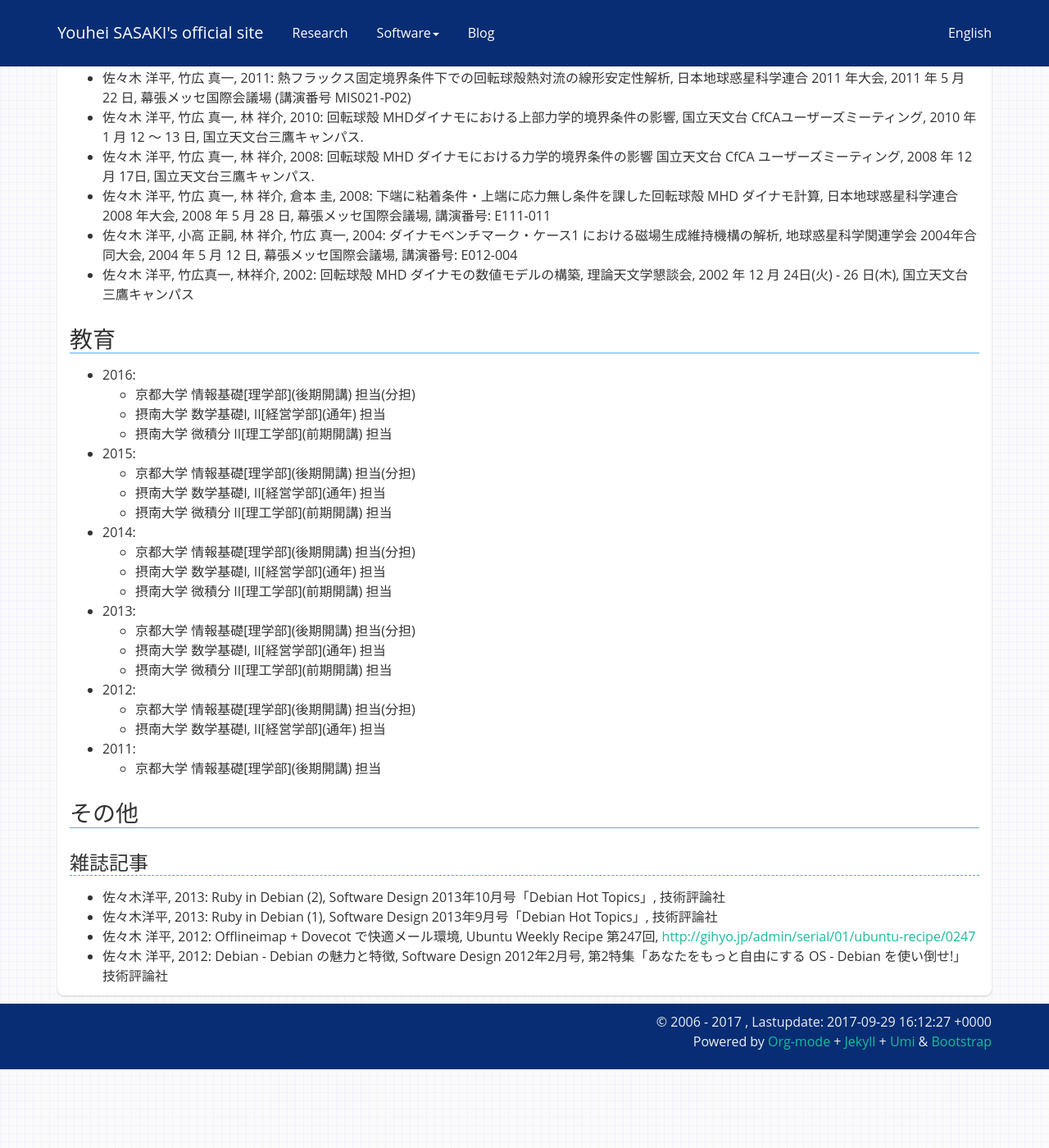
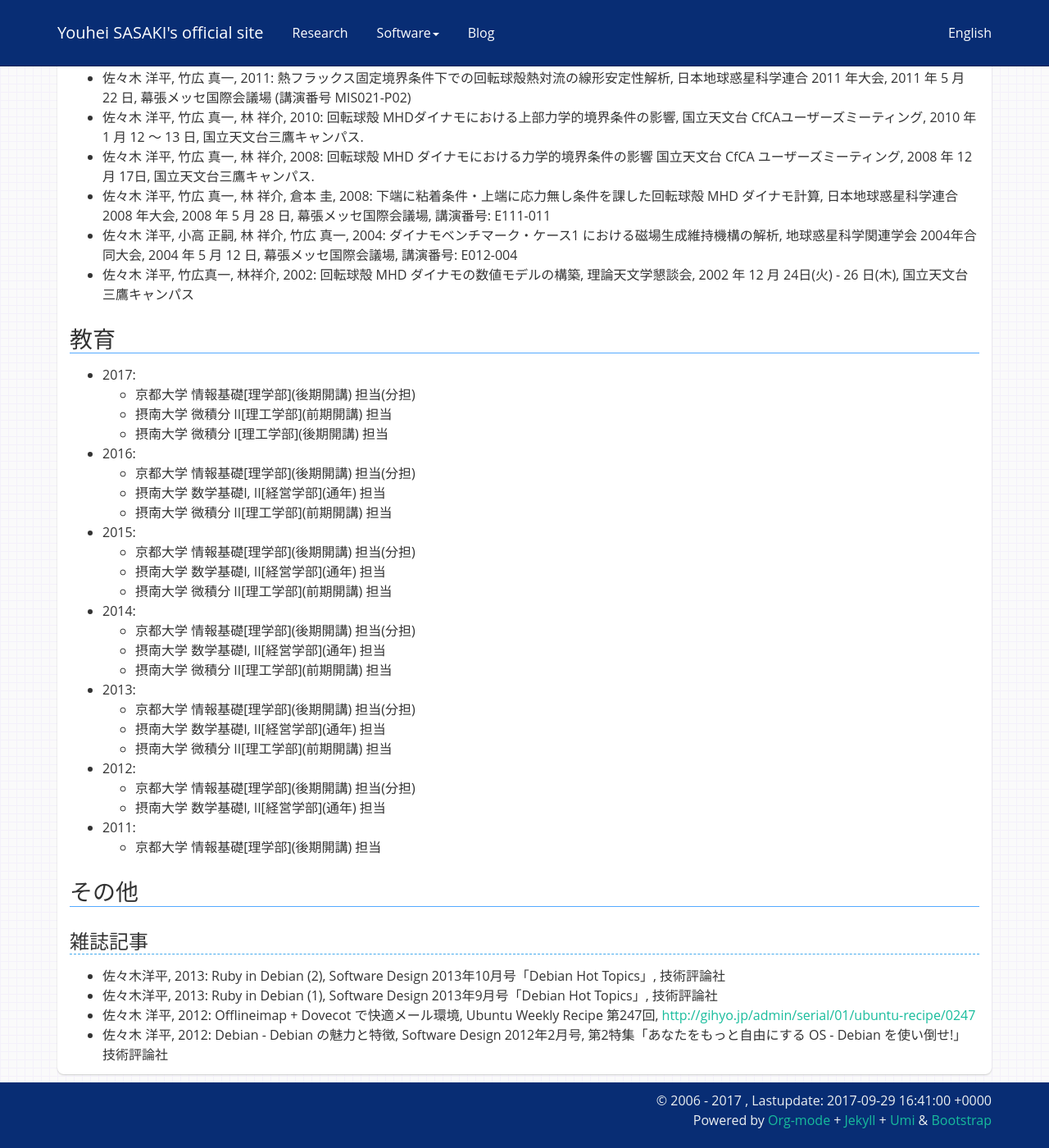
Before and after one commit to uwabami/uwabami.github.io, a Jekyll site: the page built from research/index.html, in a window 1280 px wide and 1400 px high, scrolled down 4318 px. Shown: the whole window at 82% size. Built offline with Jekyll 4.4.1, drawn with Linux system fonts in a browser that asks for light colours; before the commit the page ends 5622 px from its top, so only the background shows below that.

Commit message:
Add lecture
Signed-off-by: Youhei SASAKI <uwabami@gfd-dennou.org>

```diff
--- a/research/index.html
+++ b/research/index.html
@@ -1,6 +1,6 @@
 ---
 title: 研究関連
-date: 2017-09-29 16:12:27
+date: 2017-09-29 16:41:00
 layout: default
 lang: ja
 ref: research
@@ -308,6 +308,12 @@ Construction of Hierarchical Models for Fluid Dynamics in Earth and Planetary Sc
 <h2 id="org72a03f3">教育</h2>
 <div class="outline-text-2" id="text-org72a03f3">
 <ul class="org-ul">
+<li>2017:
+<ul class="org-ul">
+<li>京都大学 情報基礎[理学部](後期開講) 担当(分担)</li>
+<li>摂南大学 微積分 II[理工学部](前期開講) 担当</li>
+<li>摂南大学 微積分 I[理工学部](後期開講) 担当</li>
+</ul></li>
 <li>2016:
 <ul class="org-ul">
 <li>京都大学 情報基礎[理学部](後期開講) 担当(分担)</li>
--- a/research/index.org
+++ b/research/index.org
@@ -1,5 +1,5 @@
 #+TITLE: 研究関連
-#+DATE: 2017-09-29 16:12:27
+#+DATE: 2017-09-29 16:41:00
 #+LANGUAGE: ja
 #+REF: research
 #+LAYOUT: default
@@ -272,6 +272,10 @@
      回転球殻 MHD ダイナモの数値モデルの構築,
      理論天文学懇談会, 2002 年 12 月 24日(火) - 26 日(木), 国立天文台三鷹キャンパス
 * 教育
+  - 2017:
+    - 京都大学 情報基礎[理学部](後期開講) 担当(分担)
+    - 摂南大学 微積分 II[理工学部](前期開講) 担当
+    - 摂南大学 微積分 I[理工学部](後期開講) 担当
   - 2016:
     - 京都大学 情報基礎[理学部](後期開講) 担当(分担)
     - 摂南大学 数学基礎I, II[経営学部](通年) 担当
```
